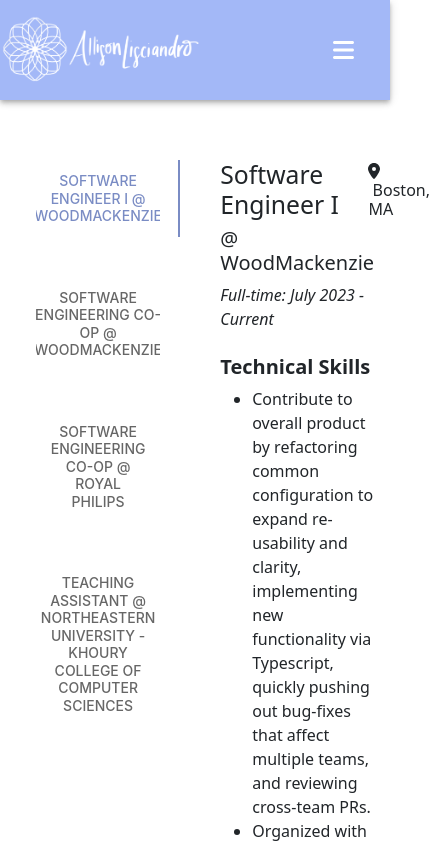
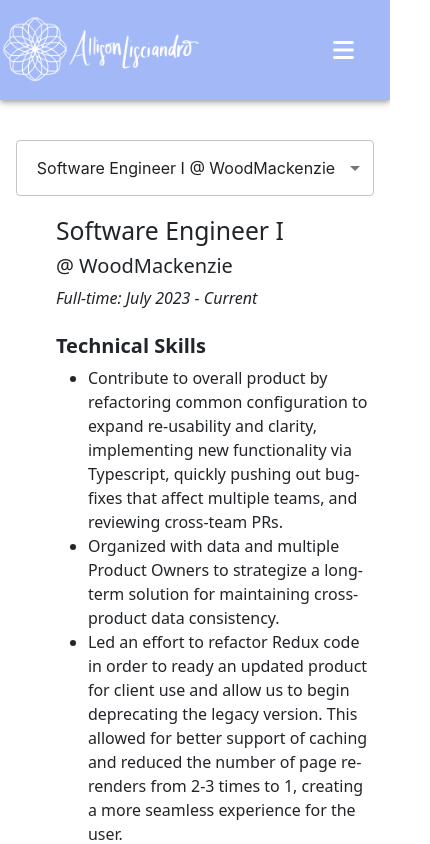
Before and after one commit to lisciandro-a/personal-site-revamp, a React (Create React App) app: page /work-experience in a window 390 px wide. Shown: the top 844 px of the page, 430 px wide, since content can reach past the window. Built offline with nearby package versions, Linux system fonts and the light colour scheme.

Commit message:
screen friendly for all reasonable sizes

```diff
--- a/src/App.js
+++ b/src/App.js
@@ -13,6 +13,7 @@
 function App() {
   return (
     <div className="App">
+      <meta content="width=device-width, initial-scale=1" name="viewport" />
       <ThemeProvider theme={theme}>
         <BrowserRouter>
           <Routes>
--- /dev/null
+++ b/src/components/carousel.css
@@ -0,0 +1,5 @@
+@media only screen and (max-width: 768px) {
+    .carouselItem {
+        visibility: hidden;
+    }
+}
--- a/src/pages/AboutMe/AboutMe.js
+++ b/src/pages/AboutMe/AboutMe.js
@@ -7,6 +7,7 @@
 import { useEffect, useState } from "react";
 import { useNavigate } from "react-router-dom";
 import Carousel from "../../components/Carousel";
+import './aboutMe.css';
 
 function AboutMe() {
     const navigate = useNavigate();
@@ -36,13 +37,14 @@
         <Page>
             <div style={{ paddingTop: '20px' }}>
                 <Row>
-                    <Col xs='2'>
-                        <Image src={allisonPic} rounded={true} thumbnail={true} style={{ backgroundColor: '#a3b8f7' }}/>
+                    <Col xs='12' md='2'>
+                        <Image src={allisonPic} rounded={true} thumbnail={true} style={{ backgroundColor: '#a3b8f7' }} className="photo"/>
                         <Typography paddingTop='8px'>
                             <FontAwesomeIcon icon={faLocationDot} /> Boston, MA
                         </Typography>
+                        <br/>
                     </Col>
-                    <Col xs='10'>
+                    <Col xs='12' md='10'>
                         <Typography variant='h4'> <FontAwesomeIcon icon={faTerminal} style={{ paddingRight: '2px'}}/> {displayString.join('')}<FontAwesomeIcon icon={faICursor} fade={shouldFade()}/></Typography>
 
                         <Typography variant='subtitle2' paddingTop='8px'> B.S. in Computer Science - Northeastern University </Typography>
--- /dev/null
+++ b/src/pages/AboutMe/aboutMe.css
@@ -0,0 +1,5 @@
+@media only screen and (max-width: 768px) {
+    .photo {
+        width: 200px;
+    }
+}
--- a/src/pages/Connections/Board.js
+++ b/src/pages/Connections/Board.js
@@ -8,10 +8,17 @@
 import { FontAwesomeIcon } from "@fortawesome/react-fontawesome";
 import { faCircleInfo } from "@fortawesome/free-solid-svg-icons";
 import Explanations from "./Explanations";
+import './board.css';
 
 const Item = styled(Paper)(({ theme }) => ({
     backgroundColor: '#f0f2f7',
-    width: '150px',
+    width: '80px',
+    [theme.breakpoints.up("576")]: {
+        width: '100px',
+    },
+    [theme.breakpoints.up("768")]: {
+        width: '150px',
+    },
     height: '80px',
     alignItems: 'center',
     lineHeight: '80px',
@@ -21,8 +28,14 @@
 
   const SolvedItem = styled(Item)(({ theme }) => ({
     backgroundColor: '#f0f2f7',
-    width: '628px',
-    whiteSpace: 'pre-line'
+    width: '328px',
+    [theme.breakpoints.up("576")]: {
+        width: '428px',
+    },
+    [theme.breakpoints.up("768")]: {
+        width: '628px',
+    },
+    whiteSpace: 'pre-line',
   }));
 
 function Board({ revealAnswers }) {
@@ -131,7 +144,7 @@
     }, [revealAnswers])
 
     return (
-        <Box width={"620px"} margin='auto'>
+        <Box margin='auto' className='box'>
             {showModal.show && <ToastContainer position="top-center" style={{ width: '100px', translate: '0px 120px', opacity: 1 }}>
                 <Toast
                     show={showModal.show}
--- /dev/null
+++ b/src/pages/Connections/board.css
@@ -0,0 +1,15 @@
+.box {
+    width: 620px;
+}
+
+@media only screen and (max-width: 768px) {
+    .box {
+        width: 420px;
+    }
+}
+
+@media only screen and (max-width: 576px) {
+    .box {
+        width: 320px;
+    }
+}
--- a/src/pages/Jasmine/Jasmine.js
+++ b/src/pages/Jasmine/Jasmine.js
@@ -6,23 +6,23 @@
     return (
         <Page>
             <Row>
-                <Col sx={{ width: '20%'}}>
+                <Col xs={6} lg={4} xl={true}>
                     <Image src={jasmine1} rounded={true} thumbnail={true} style={{ backgroundColor: '#a3b8f7', marginTop: '10px', marginBottom: '10px' }}/>
                     <Image src={jasmine6} rounded={true} thumbnail={true} style={{ backgroundColor: '#a3b8f7', marginTop: '10px', marginBottom: '10px' }}/>
                 </Col>
-                <Col sx={{ width: '20%'}}>
+                <Col xs={6} lg={4} xl={true}>
                     <Image src={jasmine5} rounded={true} thumbnail={true} style={{ backgroundColor: '#a3b8f7', marginTop: '10px', marginBottom: '10px'}}/>
                     <Image src={jasmine8} rounded={true} thumbnail={true} style={{ backgroundColor: '#a3b8f7', marginTop: '10px', marginBottom: '10px' }}/>
                 </Col>
-                <Col sx={{ width: '20%'}}>
+                <Col xs={6} lg={4} xl={true}>
                     <Image src={jasmine4} rounded={true} thumbnail={true} style={{ backgroundColor: '#a3b8f7', marginTop: '10px', marginBottom: '10px' }}/>
                     <Image src={jasmine9} rounded={true} thumbnail={true} style={{ backgroundColor: '#a3b8f7', marginTop: '10px', marginBottom: '10px'}}/>
                 </Col>
-                <Col sx={{ width: '20%'}}>
+                <Col xs={6} lg={6} xl={true}>
                     <Image width='80%' src={jasmine10} rounded={true} thumbnail={true} style={{ backgroundColor: '#a3b8f7', marginTop: '10px', marginBottom: '10px' }}/>
                     <Image src={jasmine3} rounded={true} thumbnail={true} style={{ backgroundColor: '#a3b8f7', marginTop: '10px', marginBottom: '10px'}}/>
                 </Col>
-                <Col sx={{ width: '20%'}}>
+                <Col xs={12} lg={6} xl={true}>
                     <Image src={jasmine2} rounded={true} thumbnail={true} style={{ backgroundColor: '#a3b8f7', marginTop: '10px', marginBottom: '10px'}}/>
                     <Image src={jasmine7} rounded={true} thumbnail={true} style={{ backgroundColor: '#a3b8f7', marginTop: '10px', marginBottom: '10px' }}/>
                 </Col>
--- a/src/pages/Projects/Projects.js
+++ b/src/pages/Projects/Projects.js
@@ -2,7 +2,6 @@
 import { FontAwesomeIcon } from "@fortawesome/react-fontawesome";
 import { faSquareGithub } from "@fortawesome/free-brands-svg-icons";
 import Page from "../../components/Page";
-import { popJig } from "../../photos/projects/ProjectPhotos";
 import { projectDescriptions } from "./projectDescriptions";
 import { Row } from "react-bootstrap";
 
--- a/src/pages/WorkExperience/WorkDetails.js
+++ b/src/pages/WorkExperience/WorkDetails.js
@@ -1,6 +1,7 @@
 import { Col, Row } from "react-bootstrap";
 import { FontAwesomeIcon } from "@fortawesome/react-fontawesome";
 import { faLocationDot } from "@fortawesome/free-solid-svg-icons";
+import './workDetails.css'
 
 
 function WorkDetails({ experience, currId }) {
@@ -15,12 +16,12 @@
             <Row>
                 <Col xs={12}>
                     <Row>
-                        <Col xs={10}>
+                        <Col sm={9}>
                             <h2>
                                 {experience.jobTitle}
                             </h2>
                         </Col>
-                        <Col xs={2} style={{marginTop: 'auto'}}>
+                        <Col sm={3} style={{marginTop: '10px'}} className="location">
                             <h6>
                                 <FontAwesomeIcon icon={faLocationDot} />
                                 &nbsp;
--- a/src/pages/WorkExperience/WorkExperience.js
+++ b/src/pages/WorkExperience/WorkExperience.js
@@ -1,4 +1,4 @@
-import { Box, Tab, Tabs } from "@mui/material";
+import { Box, Tab, Tabs, useMediaQuery, useTheme, FormControl, Select, MenuItem } from "@mui/material";
 import Page from "../../components/Page";
 import { useState } from "react";
 import WorkDetails from "./WorkDetails";
@@ -7,13 +7,18 @@
 function WorkExperience() {
     const [currTab, setCurrTab] = useState(0);
 
+    const theme = useTheme();
+    const isSmallScreen = useMediaQuery(theme.breakpoints.down('md'));
+    const flexDirection = isSmallScreen ? 'column': 'row'
+
     return (
         <Page>
             <Box
-                sx={{ flexGrow: 1, display: 'flex' }}
+                sx={{ flexGrow: 1, display: 'flex', flexDirection }}
             >
+                {!isSmallScreen ?
                     <Tabs
-                    orientation='vertical'
+                        orientation={'vertical'}
                         value={currTab}
                         onChange={(_event, newTab) => setCurrTab(newTab)}
                     >
@@ -21,6 +26,23 @@
                             return <Tab id={`tab-${experience.jobId}`} label={`${experience.jobTitle} @ ${experience.company}`} value={experience.jobId} sx={{ margin: '20px' }}/>
                         })}
                     </Tabs>
+                    : <FormControl>
+                        <Select
+                            id="work-experience-select"
+                            value={currTab}
+                            onChange={(event) => setCurrTab(event.target.value)}
+                            color="periwinkle"
+                        >
+                            {workExperience.map((experience) => {
+                                return (
+                                    <MenuItem value={experience.jobId}>
+                                        {experience.jobTitle} @ {experience.company}
+                                    </MenuItem>
+                                );
+                            })}
+                        </Select>
+                    </FormControl>
+                }
                 {workExperience.map((experience) => {
                     return <WorkDetails experience={experience} currId={currTab} key={experience.jobId}/>
                     })}
--- /dev/null
+++ b/src/pages/WorkExperience/workDetails.css
@@ -0,0 +1,9 @@
+.location {
+    display: inline;
+}
+
+@media only screen and (max-width: 576px) {
+    .location {
+        display: none;
+    }
+}
```
Also changed, not shown: src/components/Carousel.js (+10 -9 lines). Lines whose indentation alone changed are shown as unchanged.
